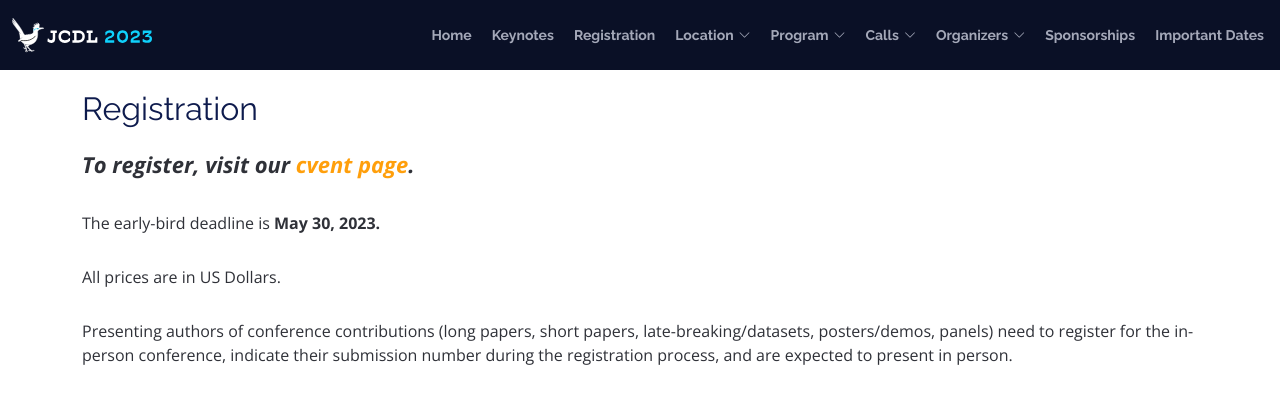
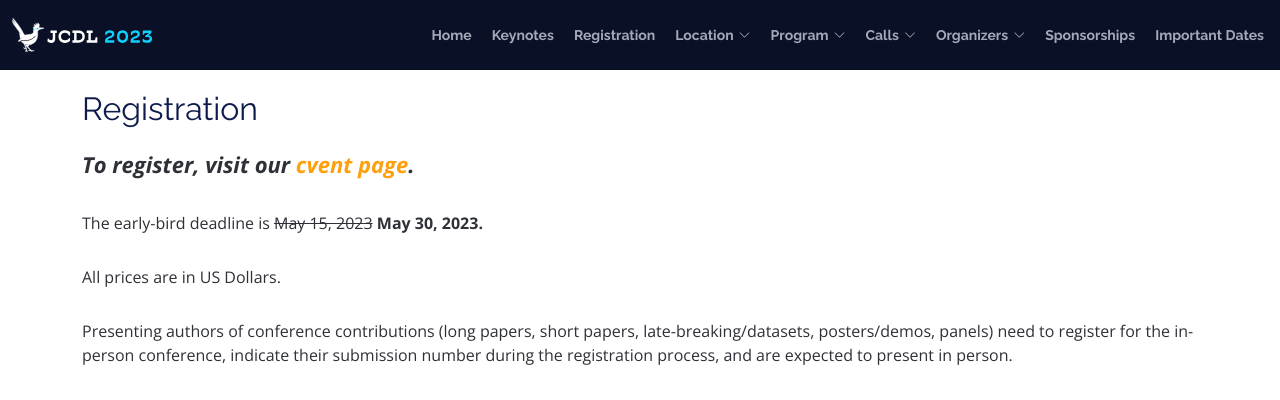
Before and after one commit to shawnmjones/JCDL2023-website-source, a Jekyll site: the page built from registration.html, in a window 1280 px wide and 900 px high. Shown: the top 400 px of the window. Built offline with Jekyll 4.4.1, drawn with Linux system fonts in a browser that asks for light colours.

Commit message:
Update registration.html
formatting

```diff
--- a/registration.html
+++ b/registration.html
@@ -23,7 +23,7 @@ permalink: /registration/
 
     <p style="font-size: 22px; font-weight: 550; font-style: italic;">To register, visit our <a href="https://cvent.me/aMMBwe">cvent page</a>.</p>
 
-    <p>The early-bird deadline is <strong>May 30, 2023.</strong></p>
+    <p>The early-bird deadline is <strike>May 15, 2023</strike> <strong>May 30, 2023.</strong></p>
 
     <p>All prices are in US Dollars.</p>
 
```
